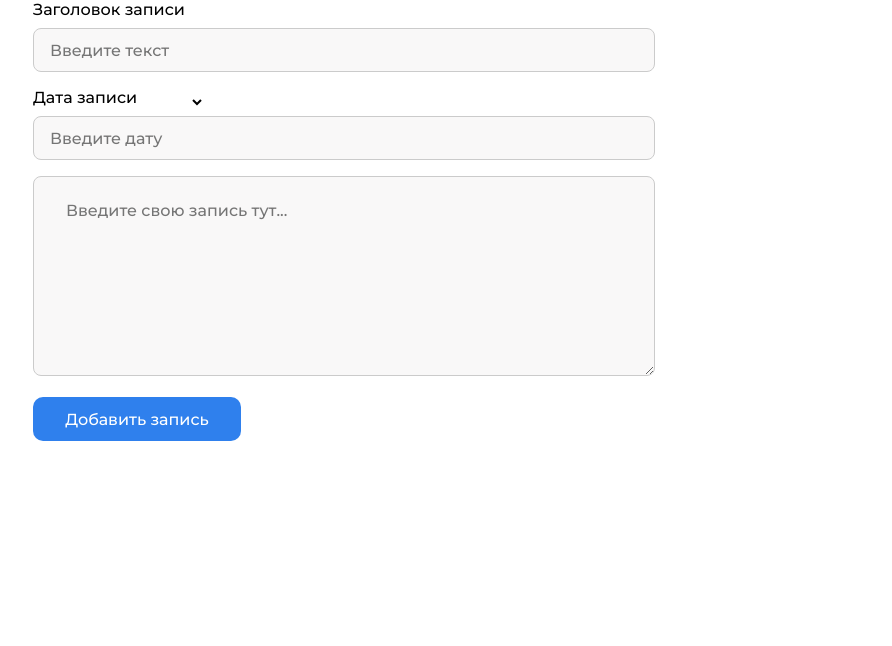
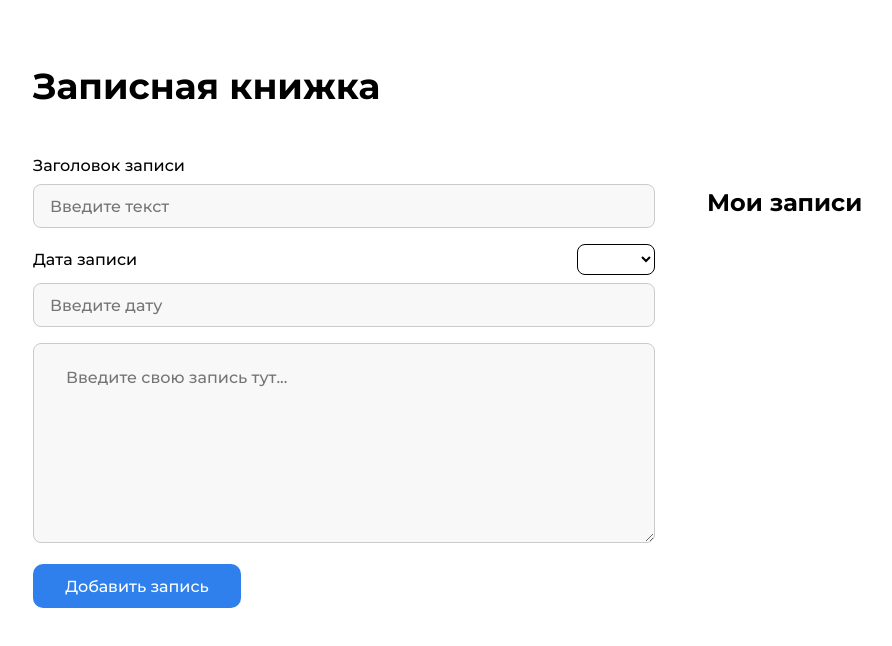
Before and after one commit to VaiceIVE/Sanya, a React (Vite) app: page / in a window 1280 px wide. Shown: the top 646 px of the page, without its empty margins (122-1014 px from the left). Built offline with nearby package versions, Linux system fonts and the light colour scheme.

Commit message:
design commit

```diff
--- a/src/Notepad/NotepadForm/NotepadFormView.jsx
+++ b/src/Notepad/NotepadForm/NotepadFormView.jsx
@@ -66,7 +66,7 @@ const NotepadFormView = (props) => {
             <form onSubmit={handleAdd} noValidate autoComplete="off">
 
                 <div className="column mb16">
-                    <p className="p mb8 black">Заголовок записи</p>
+                    <p className="mb8 black">Заголовок записи</p>
                     <input
                         id="title"
                         placeholder="Введите текст"
@@ -77,11 +77,12 @@ const NotepadFormView = (props) => {
                 </div>
 
                 <div className="column mb16">
-                    <div className="row">
-                        <p className="p mb8 black">Дата записи</p>
+                    <div className="row mb8">
+                        <p className="black">Дата записи</p>
                         <div>
                             {isLoading ? (<>123</>) : (<>
                                 <select
+                                    className="select"
                                     id="color"
                                     value={selectedColor}
                                     onChange={(e) => handleColorChange(e)}
@@ -106,8 +107,8 @@ const NotepadFormView = (props) => {
                 </div>
 
                 <textarea
-                    className="textarea mb16"
-                    id="date"
+                    className="textarea mb16 mr20"
+                    id="description"
                     placeholder="Введите свою запись тут..."
                     onChange={(e) => handleDescriptionChange(e)}
                 >
--- a/src/Notepad/NotepadNotes.jsx
+++ b/src/Notepad/NotepadNotes.jsx
@@ -5,10 +5,17 @@ const NotepadNotes = () => {
     const [notes] = useNotepadNotesContext();
 
     return (
-        <div>
-            {notes.map((item) => (
-                <div key={item.id}>{item.title} {item.description}</div>
-            ))}
+        <div className="w878 pt32 pl32">
+            <h2 className="h2 mb31">Мои записи</h2>
+            <ul>
+                {notes.map((item) => (
+                    <li className="li mb16" key={item.id}>
+                        <h3 className="h3 mb8">{item.title}</h3>
+                        <p className="p mb16">{item.date}</p>
+                        <p className="grey">{item.description}</p>
+                    </li>
+                ))}
+            </ul>
         </div>
     );
 };
--- a/src/Notepad/index.jsx
+++ b/src/Notepad/index.jsx
@@ -8,12 +8,13 @@ const Notepad = () => {
 
     return (
         <NotepadNotesProvider>
-
-            <NotepadFormAdapter>
-                <NotepadForm/>
-            </NotepadFormAdapter>
-
-            <NotepadNotes/>
+            <h1 className="h1 mb48">Записная книжка</h1>
+            <div className="row aifs">
+                <NotepadFormAdapter>
+                    <NotepadForm/>
+                </NotepadFormAdapter>
+                <NotepadNotes/>
+            </div>
         </NotepadNotesProvider>
     );
 };
--- a/src/scss/style.scss
+++ b/src/scss/style.scss
@@ -33,6 +33,7 @@ $md4: 479.98;
 .row {
     display: flex;
     align-items: center;
+    justify-content: space-between;
 }
 
 .mb16 {
@@ -74,3 +75,80 @@ $md4: 479.98;
     border: 1px solid #CBCBCB;
     border-radius: 8px;
 }
+
+.h1 {
+    font-weight: 700;
+    font-size: 36px;
+    line-height: 44px;
+}
+
+.mb48 {
+    margin-bottom: 48px;
+}
+
+.App {
+    padding-top: 64px;
+}
+
+.select {
+    border: 1px solid black;
+    border-radius: 0.5em;
+    cursor: pointer;
+    padding: 4px;
+}
+
+.column {
+    width: 622px;
+}
+
+.mr20 {
+    margin-right: 20px;
+}
+
+.mb31 {
+    margin-bottom: 31px;
+}
+
+.h2 {
+    font-weight: 700;
+    font-size: 24px;
+    line-height: 29px;
+}
+
+.w878 {
+    width: 878px;
+    display: flex;
+    flex-direction: column;
+    justify-content: flex-start;
+}
+
+.aifs {
+    align-items: flex-start;
+}
+
+.pt32 {
+    padding-top: 32px;
+}
+
+.pl32 {
+    padding-left: 32px;
+}
+
+.li {
+    border: 1px solid #CBCBCB;
+    border-radius: 8px;
+    padding: 16px;
+}
+
+.grey {
+    font-weight: 500;
+    font-size: 16px;
+    line-height: 20px;
+    color: #565656;
+}
+
+.h3 {
+    font-weight: 700;
+    font-size: 16px;
+    line-height: 20px;
+}
--- a/src/style/style.css
+++ b/src/style/style.css
@@ -167,6 +167,7 @@ body {
 .row {
   display: flex;
   align-items: center;
+  justify-content: space-between;
 }
 
 .mb16 {
@@ -208,3 +209,80 @@ body {
   border: 1px solid #CBCBCB;
   border-radius: 8px;
 }
+
+.h1 {
+  font-weight: 700;
+  font-size: 36px;
+  line-height: 44px;
+}
+
+.mb48 {
+  margin-bottom: 48px;
+}
+
+.App {
+  padding-top: 64px;
+}
+
+.select {
+  border: 1px solid black;
+  border-radius: 0.5em;
+  cursor: pointer;
+  padding: 4px;
+}
+
+.column {
+  width: 622px;
+}
+
+.mr20 {
+  margin-right: 20px;
+}
+
+.mb31 {
+  margin-bottom: 31px;
+}
+
+.h2 {
+  font-weight: 700;
+  font-size: 24px;
+  line-height: 29px;
+}
+
+.w878 {
+  width: 878px;
+  display: flex;
+  flex-direction: column;
+  justify-content: flex-start;
+}
+
+.aifs {
+  align-items: flex-start;
+}
+
+.pt32 {
+  padding-top: 32px;
+}
+
+.pl32 {
+  padding-left: 32px;
+}
+
+.li {
+  border: 1px solid #CBCBCB;
+  border-radius: 8px;
+  padding: 16px;
+}
+
+.grey {
+  font-weight: 500;
+  font-size: 16px;
+  line-height: 20px;
+  color: #565656;
+}
+
+.h3 {
+  font-weight: 700;
+  font-size: 16px;
+  line-height: 20px;
+}
```
